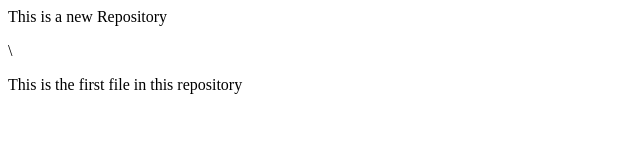
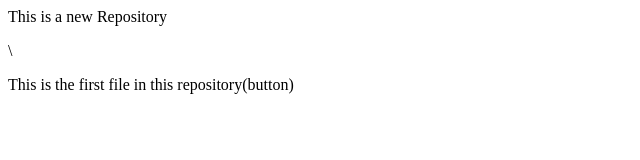
Before and after one commit to sazzadhossen11/LocalRepo, a plain HTML site: page Index.html in a window 1280 px wide. Shown: the full height of the page, 0-640 px from the left. Drawn offline with Linux system fonts and the light colour scheme.

Commit message:
add feature

```diff
--- a/Index.html
+++ b/Index.html
@@ -1,2 +1,2 @@
 <p>This is a new Repository</p> \
-<p>This is the first file in this repository</p>
+<p>This is the first file in this repository(button)</p>
```
